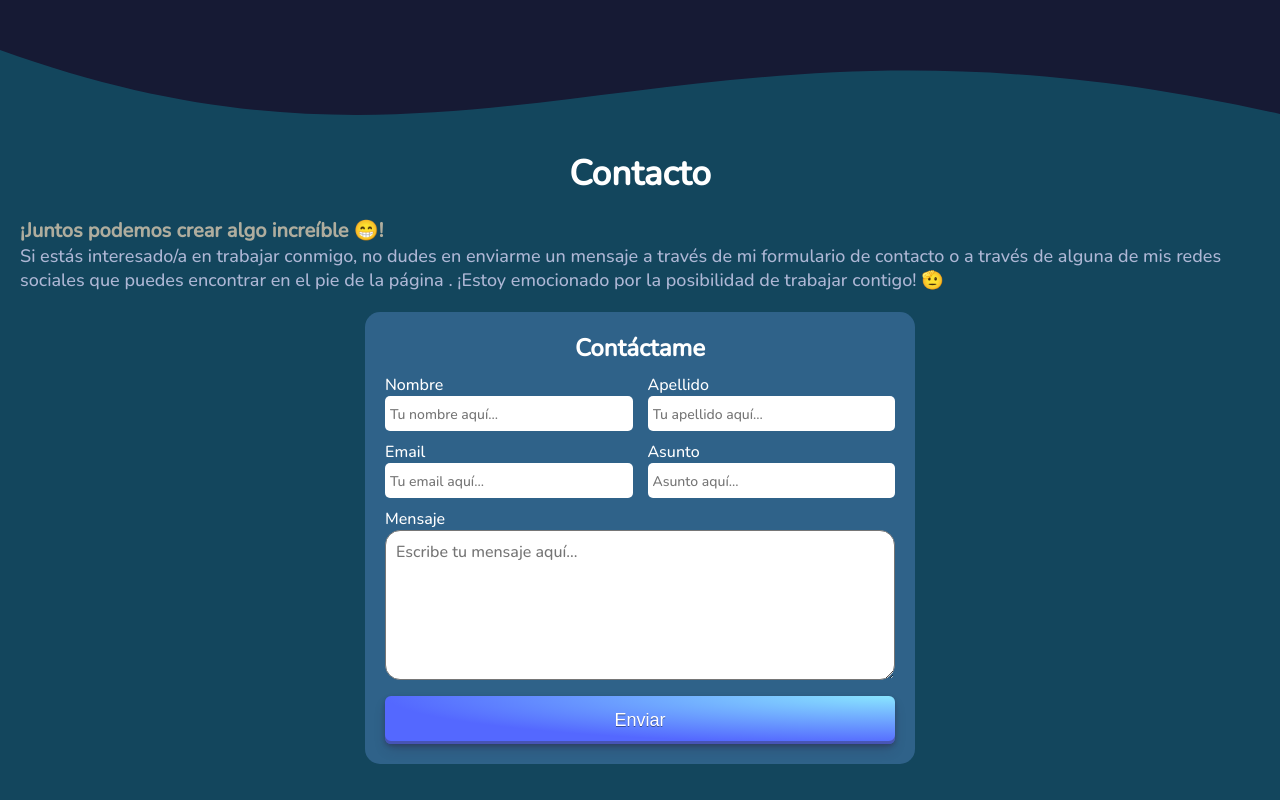
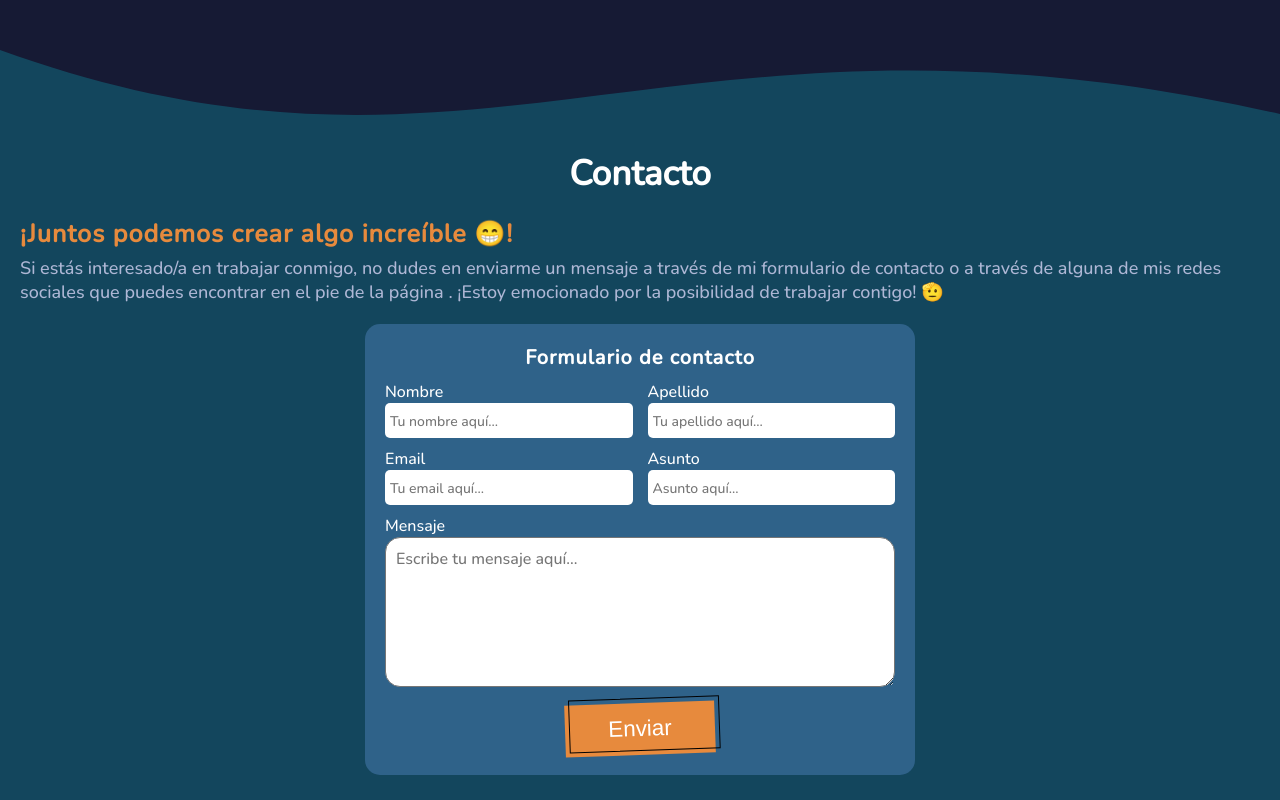
Before and after one commit to Wild-Design/My-Portfolio, a Next.js app: page / in a window 1280 px wide. Shown: the part 1654-2454 px from the top of the page. Built offline with nearby package versions, Linux system fonts and the light colour scheme.

Commit message:
add EmailJs

```diff
--- a/package.json
+++ b/package.json
@@ -9,7 +9,10 @@
     "lint": "next lint"
   },
   "dependencies": {
+    "@emailjs/browser": "^4.1.0",
+    "install": "^0.13.0",
     "next": "14.1.0",
+    "npm": "^10.4.0",
     "react": "^18",
     "react-dom": "^18",
     "react-icons": "^5.0.1"
--- a/src/app/layout.tsx
+++ b/src/app/layout.tsx
@@ -4,7 +4,8 @@ import { primaryFont } from '../fonts';
 export const metadata: Metadata = {
   title: 'Joaquín Bustelo',
   description: 'Portfolio personal',
-  assets: '../../public/My.png',
+  keywords:
+    'portfolio, desarrollo web, proyectos,HTML, CSS, JavaScript, React, Redux, NodeJs, Express, Sequelize, PostgreSql, TypeScript',
 };
 
 export default function RootLayout({
--- a/src/components/ContactMe/ContactInfo.module.css
+++ b/src/components/ContactMe/ContactInfo.module.css
@@ -1,5 +1,8 @@
 .subtitle {
-  font-size: 20px;
+  font-size: 25px;
+  letter-spacing: 1px;
+  color: #e78a3d;
+  margin-bottom: 5px;
 }
 
 .description {
--- a/src/components/ContactMe/ContactInfo.tsx
+++ b/src/components/ContactMe/ContactInfo.tsx
@@ -8,10 +8,7 @@ interface Props {
 const ContactInfo: FC<Props> = ({ currenntTheme }) => {
   return (
     <div className={styles.container}>
-      <h4
-        style={{ color: currenntTheme.colorSubtitle }}
-        className={styles.subtitle}
-      >
+      <h4 className={styles.subtitle}>
         ¡Juntos podemos crear algo increíble 😁!
       </h4>
       <p
@@ -20,8 +17,8 @@ const ContactInfo: FC<Props> = ({ currenntTheme }) => {
       >
         Si estás interesado/a en trabajar conmigo, no dudes en enviarme un
         mensaje a través de mi formulario de contacto o a través de alguna de
-        mis redes sociales que puedes encontrar en el pie de la página . ¡Estoy emocionado
-        por la posibilidad de trabajar contigo! 🫡
+        mis redes sociales que puedes encontrar en el pie de la página . ¡Estoy
+        emocionado por la posibilidad de trabajar contigo! 🫡
       </p>
     </div>
   );
--- a/src/components/ContactMe/FormContact.module.css
+++ b/src/components/ContactMe/FormContact.module.css
@@ -10,6 +10,8 @@
 }
 
 .formTitle {
+  font-size: 20px;
+  letter-spacing: 1px;
   text-align: center;
   color: #fff;
 }
@@ -61,13 +63,16 @@
   outline: none;
 }
 
-.button {
+/* .button {
   display: inline-block;
+  margin: 0 auto;
+  font-family: inherit;
+  width: 200px;
   outline: 0;
   border: 0;
   cursor: pointer;
   will-change: box-shadow, transform;
-  background: radial-gradient(100% 100% at 100% 0%, #89e5ff 0%, #5468ff 100%);
+  background: radial-gradient(100% 100% at 100% 0%, #89e5ff 0%, #3143ca 100%);
   box-shadow: 0px 2px 4px rgb(45 35 66 / 40%),
     0px 7px 13px -3px rgb(45 35 66 / 30%),
     inset 0px -3px 0px rgb(58 65 111 / 50%);
@@ -75,7 +80,7 @@
   border-radius: 6px;
   color: #fff;
   height: 48px;
-  font-size: 18px;
+  font-size: 20px;
   text-shadow: 0 1px 0 rgb(0 0 0 / 40%);
   transition: box-shadow 0.15s ease, transform 0.15s ease;
 }
@@ -88,6 +93,65 @@
 .button:active {
   box-shadow: inset 0px 3px 7px #3c4fe0;
   transform: translateY(2px);
+} */
+
+.button {
+  background-color: #e78a3d;
+  border: 0 solid #e78a3d;
+  box-sizing: border-box;
+  color: #fff;
+  display: flex;
+  font-size: 1.4rem;
+  justify-content: center;
+  line-height: 1.75rem;
+  padding: 0.75rem 1.65rem;
+  position: relative;
+  margin: 0 auto;
+  text-align: center;
+  text-decoration: none #000000 solid;
+  text-decoration-thickness: auto;
+  width: 150px;
+  position: relative;
+  cursor: pointer;
+  transform: rotate(-2deg);
+  user-select: none;
+  -webkit-user-select: none;
+  touch-action: manipulation;
+  transition: 0.2s;
+  -webkit-transition: 0.2s;
+  -moz-transition: 0.2s;
+  -ms-transition: 0.2s;
+  -o-transition: 0.2s;
+}
+
+.button:focus {
+  outline: 0;
+}
+
+.button:active {
+  background-color: #83c9f4;
+}
+
+.button:after {
+  content: '';
+  position: absolute;
+  border: 1px solid #000000;
+  bottom: 4px;
+  left: 4px;
+  width: calc(100% - 1px);
+  height: calc(100% - 1px);
+}
+
+.button:hover:after {
+  bottom: 2px;
+  left: 2px;
+}
+
+@media (min-width: 768px) {
+  .butnCv {
+    padding: 0.75rem 3rem;
+    font-size: 1.25rem;
+  }
 }
 
 @media screen and (max-width: 350px) {
--- a/src/components/ContactMe/FormContact.tsx
+++ b/src/components/ContactMe/FormContact.tsx
@@ -1,34 +1,60 @@
 'use client';
+import { useState } from 'react';
 import ThemeConfig from '@/interfaces/ThemeConfig';
 import styles from './FormContact.module.css';
 import { FormEvent, ChangeEvent, FC } from 'react';
+import emailjs from '@emailjs/browser';
+
 interface Props {
   currentTheme: ThemeConfig;
 }
 
 const FormContact: FC<Props> = ({ currentTheme }) => {
-  const handleSubmit = (event: FormEvent<HTMLFormElement>) => {
+  //--------------------------------------------------------
+  const [formData, setFormData] = useState({});
+  console.log(formData);
+
+  const sendEmail = (event: FormEvent<HTMLFormElement>) => {
     event.preventDefault();
+
+    emailjs
+      .sendForm('service_i9rowwi', 'template_lax5bvv', event.currentTarget, {
+        publicKey: 'zB4OPOZMhnXQGRz33',
+      })
+      .then(
+        () => {
+          console.log('SUCCESS!');
+        },
+        (error) => {
+          console.log('FAILED...', error.text);
+        }
+      );
   };
+
   const handleInputChange = (
     event: ChangeEvent<HTMLInputElement | HTMLTextAreaElement>
   ): void => {
     const { name, value } = event.target;
+    setFormData({
+      ...formData,
+      [name]: value,
+    });
   };
   return (
     <form
       style={{ backgroundColor: currentTheme.colorForm + 80 }}
       className={styles.form}
-      onSubmit={handleSubmit}
+      onSubmit={sendEmail}
     >
-      <h2 className={styles.formTitle}>Contáctame</h2>
+      <h2 className={styles.formTitle}>Formulario de contacto</h2>
       <div className={styles.section}>
         <div className={styles.inputContainer}>
-          <label htmlFor='name'>Nombre</label>
+          <label htmlFor='user_name'>Nombre</label>
           <input
             onChange={handleInputChange}
             type='text'
-            id='name'
+            id='user_name'
+            name='user_name'
             placeholder='Tu nombre aquí...'
           />
         </div>
@@ -38,6 +64,7 @@ const FormContact: FC<Props> = ({ currentTheme }) => {
             onChange={handleInputChange}
             type='text'
             id='last_name'
+            name='last_name'
             placeholder='Tu apellido aquí...'
           />
         </div>
@@ -45,11 +72,12 @@ const FormContact: FC<Props> = ({ currentTheme }) => {
 
       <div className={styles.section}>
         <div className={styles.inputContainer}>
-          <label htmlFor='email'>Email</label>
+          <label htmlFor='user_email'>Email</label>
           <input
             onChange={handleInputChange}
             type='text'
-            id='email'
+            id='user_email'
+            name='user_email'
             placeholder='Tu email aquí...'
           />
         </div>
@@ -59,6 +87,7 @@ const FormContact: FC<Props> = ({ currentTheme }) => {
             onChange={handleInputChange}
             type='text'
             id='subject'
+            name='subject'
             placeholder='Asunto aquí...'
           />
         </div>
--- a/src/utils/skills.tsx
+++ b/src/utils/skills.tsx
@@ -6,7 +6,13 @@ import {
   FaGitAlt,
   FaGithub,
 } from 'react-icons/fa';
-import { SiJavascript, SiRedux, SiExpress, SiSequelize } from 'react-icons/si';
+import {
+  SiJavascript,
+  SiTypescript,
+  SiRedux,
+  SiExpress,
+  SiSequelize,
+} from 'react-icons/si';
 import { BiLogoPostgresql } from 'react-icons/bi';
 import { TbBrandNextjs } from 'react-icons/tb';
 
@@ -14,6 +20,7 @@ export default [
   { name: 'HTML', icon: <FaHtml5 color='E44D26' /> },
   { name: 'CSS', icon: <FaCss3Alt color='#264DE4' /> },
   { name: 'JavaScript', icon: <SiJavascript color='#F7DF1E' /> },
+  { name: 'TypeScript', icon: <SiTypescript color='#007ACC' /> },
   { name: 'React', icon: <FaReact color='#61DAFB' /> },
   { name: 'NextJs', icon: <TbBrandNextjs color='#000' /> },
   { name: 'Redux', icon: <SiRedux color='#764ABC' /> },
```
Also changed, not shown: 1 other file (tests, documents, lock files or other folders).
